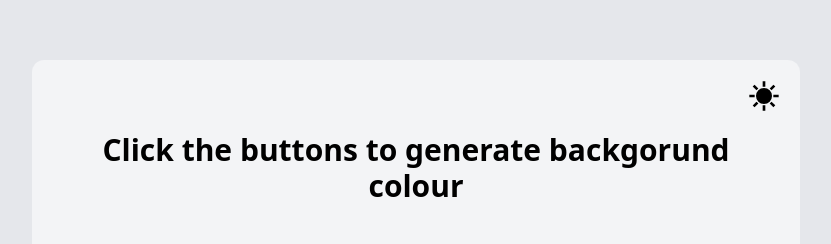
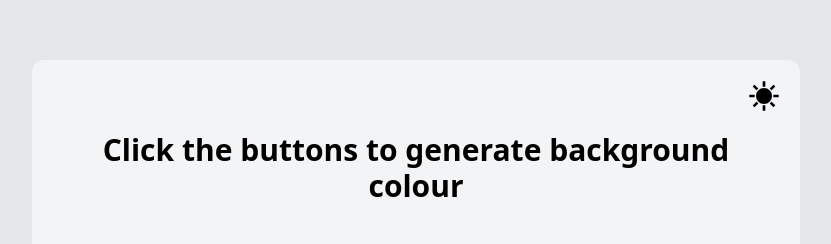
Before and after one commit to awizp/cdn-task-backgroundcolor-changer, a website built with Vite: page index.html in a window 1280 px wide. Shown: the part 190-434 px from the top of the page, without its empty margins (224-1055 px from the left). Built offline with nearby package versions, Linux system fonts and the light colour scheme.

Commit message:
fix: Typo fixed

```diff
--- a/index.html
+++ b/index.html
@@ -15,7 +15,7 @@
 <body>
   <section class="div-section">
 
-    <h2 class="text-3xl text-center font-semibold">Click the buttons to generate backgorund colour</h2>
+    <h2 class="text-3xl text-center font-semibold">Click the buttons to generate background colour</h2>
 
     <div>
       <!-- dark theme toggle -->
```
